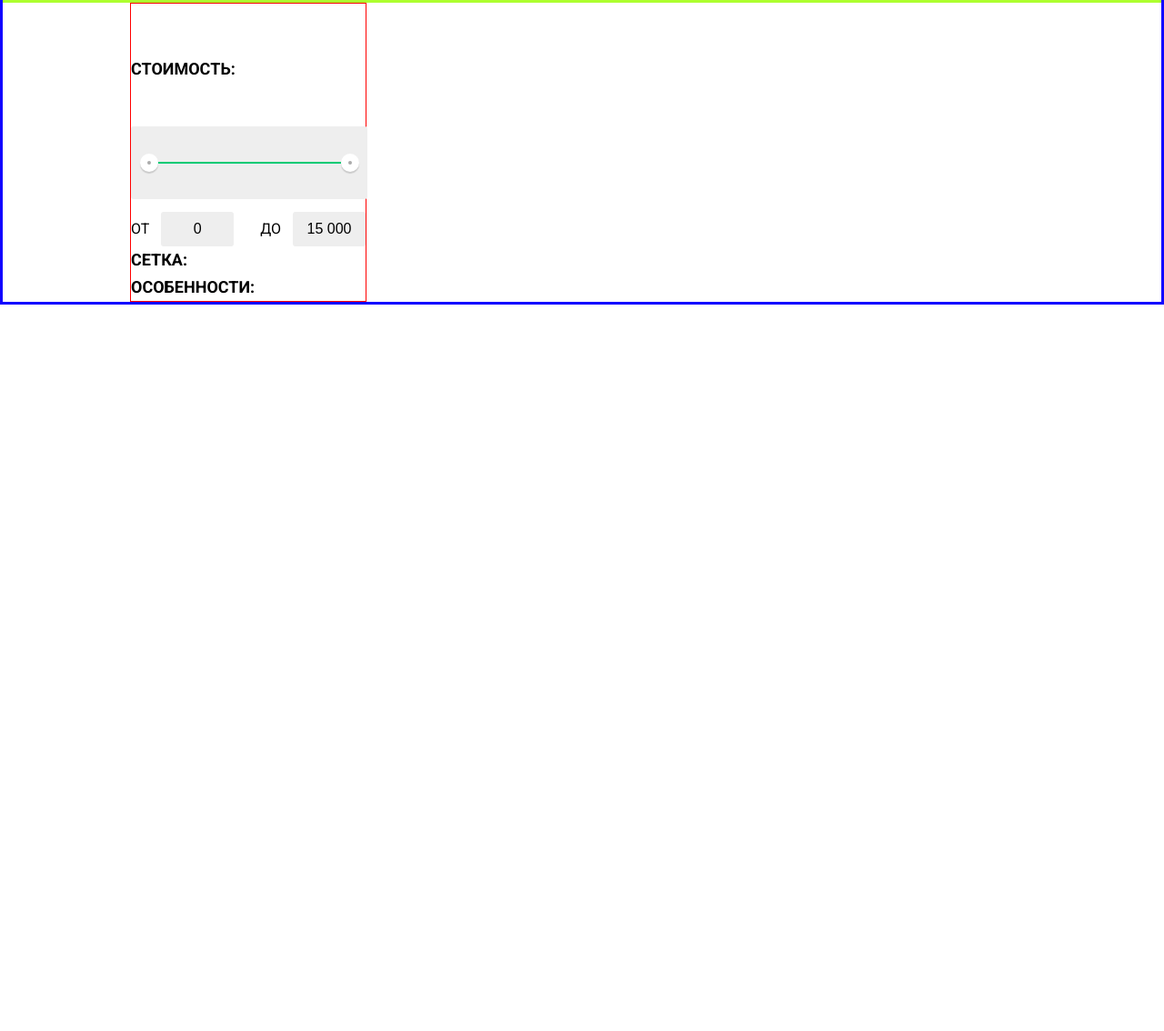
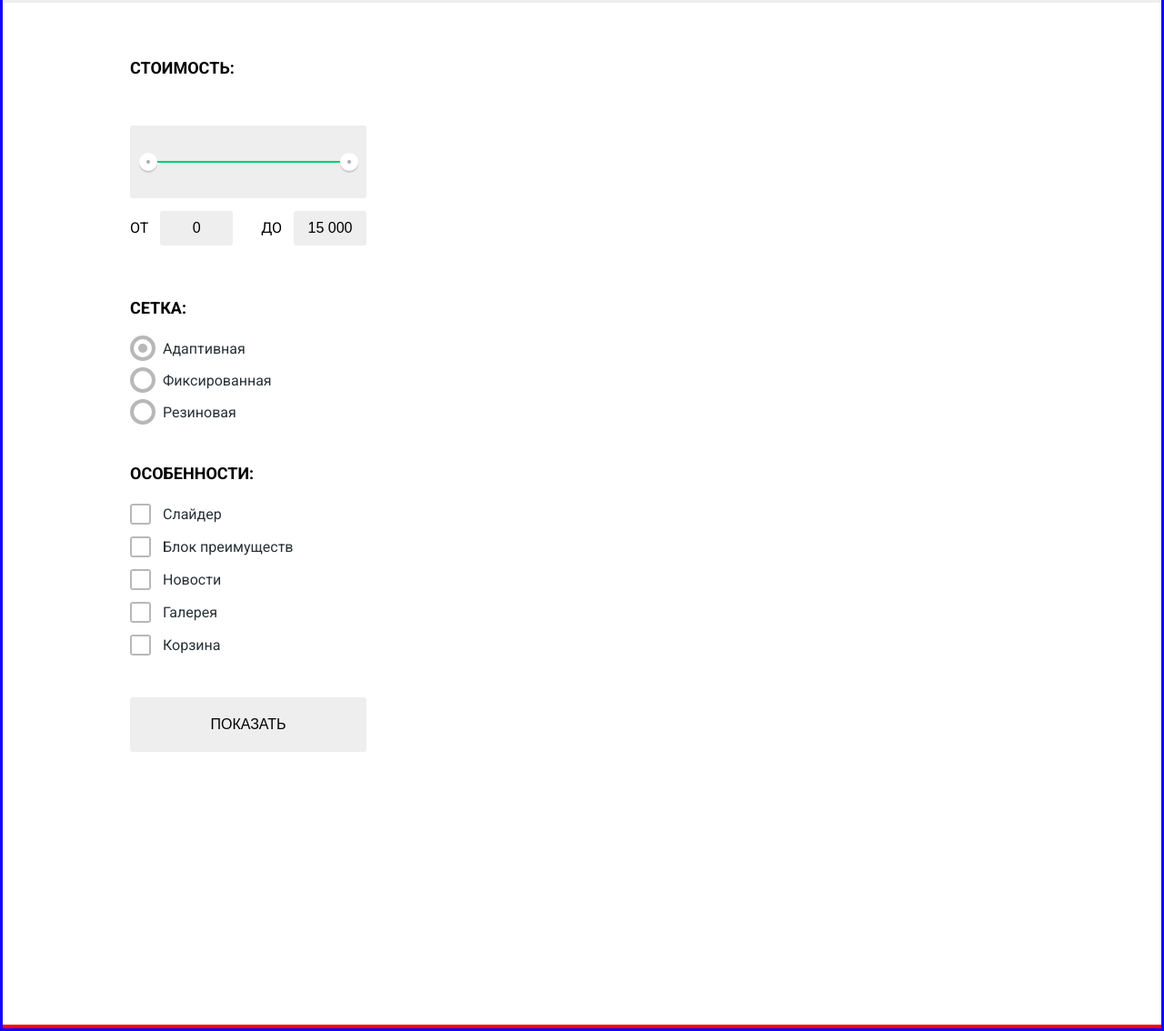
Before and after one commit to Parafeks/Nerds-catalog, a plain HTML site: page index.html in a window 1280 px wide. Shown: the part 355-1489 px from the top of the page at 91% size. Before the commit the page ends 800 px from the top, so only its background shows below. Drawn offline with Linux system fonts and the light colour scheme.

Commit message:
left-block special

```diff
--- a/index.html
+++ b/index.html
@@ -68,12 +68,50 @@
                 <div class="left-block_grid">
                     <p class="left-block_titles grid-text">сетка:</p>
 
+                    <div class="radio">  <!--1-->
+                        <input class="radio-input" type="radio" name="grid" id="adaptive" checked>
+                        <label class="radio-label" for="adaptive">Адаптивная</label>
+                    </div>
+                    <div class="radio">   <!--2-->
+                        <input class="radio-input" type="radio" name="grid" id="fix">
+                        <label class="radio-label" for="fix">Фиксированная</label>
+                    </div>
+                    <div class="radio">   <!--3-->
+                        <input class="radio-input" type="radio" name="grid" id="rubber">
+                        <label class="radio-label" for="rubber">Резиновая</label>
+                    </div>
+
 
                 </div>
                 <div class="left-block_special">
                     <p class="left-block_titles special-text">особенности:</p>
 
+                    <ul class="checkbox">
+                        <li>
+                            <input class="checkbox-input" type="checkbox" name="check1" id="slider">
+                            <label for="slider" class="checkbox-label">Слайдер</label>
+                        </li>
+                        <li>
+                            <input class="checkbox-input" type="checkbox" name="check1" id="plus">
+                            <label for="plus" class="checkbox-label">Блок преимуществ</label>
+                        </li>
+                        <li>
+                            <input class="checkbox-input" type="checkbox" name="check1" id="news">
+                            <label for="news" class="checkbox-label">Новости</label>
+                        </li>
+                        <li>
+                            <input class="checkbox-input" type="checkbox" name="check1" id="gallery">
+                            <label for="gallery" class="checkbox-label">Галерея</label>
+                        </li>
+                        <li>
+                            <input class="checkbox-input" type="checkbox" name="check1" id="cart">
+                            <label for="cart" class="checkbox-label">Корзина</label>
+                        </li>
+
+                    </ul>
                 </div>
+
+                <button class="left-block_buttom" >показать</button>
 
             </div>
 
--- a/main.css
+++ b/main.css
@@ -120,7 +120,8 @@ body{
     padding: 87px 0px 106px 0px;
     background-color: #EEEEEE;
     height: 239px;
-    border: 3px solid greenyellow;
+
+    /* border: 3px solid greenyellow; */
 }
 
 .title-page_header h1{
@@ -131,12 +132,14 @@ body{
 
 }
 
-/* -------------ЛЕВЫЙ БЛОК: СТОИМОСТЬ----------- */
+/* -------------ЛЕВЫЙ БЛОК: Стоимость----------- */
 
 .mein-container {
     max-width: 260px;  /*ограничиваем левый контейнер по ширине левого блока */
-    border: 1px solid red;
     margin-left: 140px;
+
+    /* border: 1px solid red; */
+
 }
 
 .left-block {
@@ -224,11 +227,166 @@ body{
 }
 
 
+/* -------------ЛЕВЫЙ БЛОК: Сетка----------- */
 
-margin: 0px 0px 0px 0px;
+
+.grid-text{
+    margin: 54px 0px 20px 0px;
+}
+
+.radio-input{
+    display: none; /*скрываем значки чекбокса*/
+}
+
+.left-block_grid{
+}
+
+.radio{
+    margin-bottom: 16px;
+    position: relative;
+}
+
+.radio-label{
+    font-size: 16px;
+    font-weight: 400;
+    line-height: 19px;
+    color: #283136;
+
+    padding-left: 36px;
+}
+
+.radio-label::before{
+    content: "";
+    width: 20px;
+    height: 20px;
+    background: white;
+    border: 4px solid #b8b8b8;
+    border-radius: 50%;
+
+    display: block;
+    position: absolute;
+    top: -5px;
+    left: 0px;
+    /* z-index: 1; */
+}
+
+.radio-label::after{
+    content: "";
+    display: block;
+    width: 10px;
+    height: 10px;
+    background: #b8b8b8;
+    border-radius: 50%;
+
+    position: absolute;
+    top: 4px;
+    left: 9px;
+    /* z-index: 2; */
+
+    display: none;
+}
+
+.radio-input:checked + .radio-label::after {
+    display: block;
+}
+
+
+/* -------------ЛЕВЫЙ БЛОК: Особенности ----------- */
+
+.left-block_special {
+}
+
+.special-text {
+    margin: 43px 0px 20px 0px;
+}
+
+.checkbox{
+    display: flex;
+    flex-direction: column;
+    text-align: start;
+    row-gap: 17px;
+}
+
+.checkbox li{
+    position: relative;
+}
+
+.checkbox-input {
+    display: none;
+}
+.checkbox-label {
+    font-size: 16px;
+    font-weight: 400px;
+    line-height: 19px;
+    color: #283136;
+
+    padding: 36px;
+}
+
+.checkbox-label::before{
+    content: "";
+    display: block;
+    width: 23px;
+    height: 23px;
+
+    background: url(images/checkbox-off.png) no-repeat;
+    /* background-size: 23px 23px; */
+
+    position: absolute;
+    top: -2px;
+    left: 0;
+    z-index: 1;
+}
+
+.checkbox-label::after{
+    content: "";
+    display: block;
+    width: 23px;
+    height: 23px;
+
+    background: url(images/checkbox-on.png) no-repeat;
+
+    position: absolute;
+    top: -2px;
+    left: 0;
+    z-index: 2;
+
+    display: none;
+}
+
+.checkbox-input:checked +.checkbox-label::after{
+    display: block;
+}
+
+
+.left-block_buttom{
+    width: 260px;
+    height: 60px;
+    border-radius: 3px;
+    text-transform: uppercase;
+    background-color: #EEEEEE;
+
+    font-size: 16px;
+    font-weight: 500;
+    line-height: 18px;
+
+    margin: 48px 0px 0px 0px ;
+}
+
+.left-block_buttom:hover{
+    background-color: #dfdfdf;
+}
+
+.left-block_buttom:active{
+    color: #959595;
+    background-color: #D5D5D5;
+    border-top: 2px solid #c0c0c0;
+    width: 258px;
+}
 
 
 
+/* -------------ФУТЕР----------- */
 
 
 .footer{
```
Also changed, not shown: images/checkbox-off.png (added), images/checkbox-on.png (added), images/radio-off.png (added), images/radio-on.png (added).
